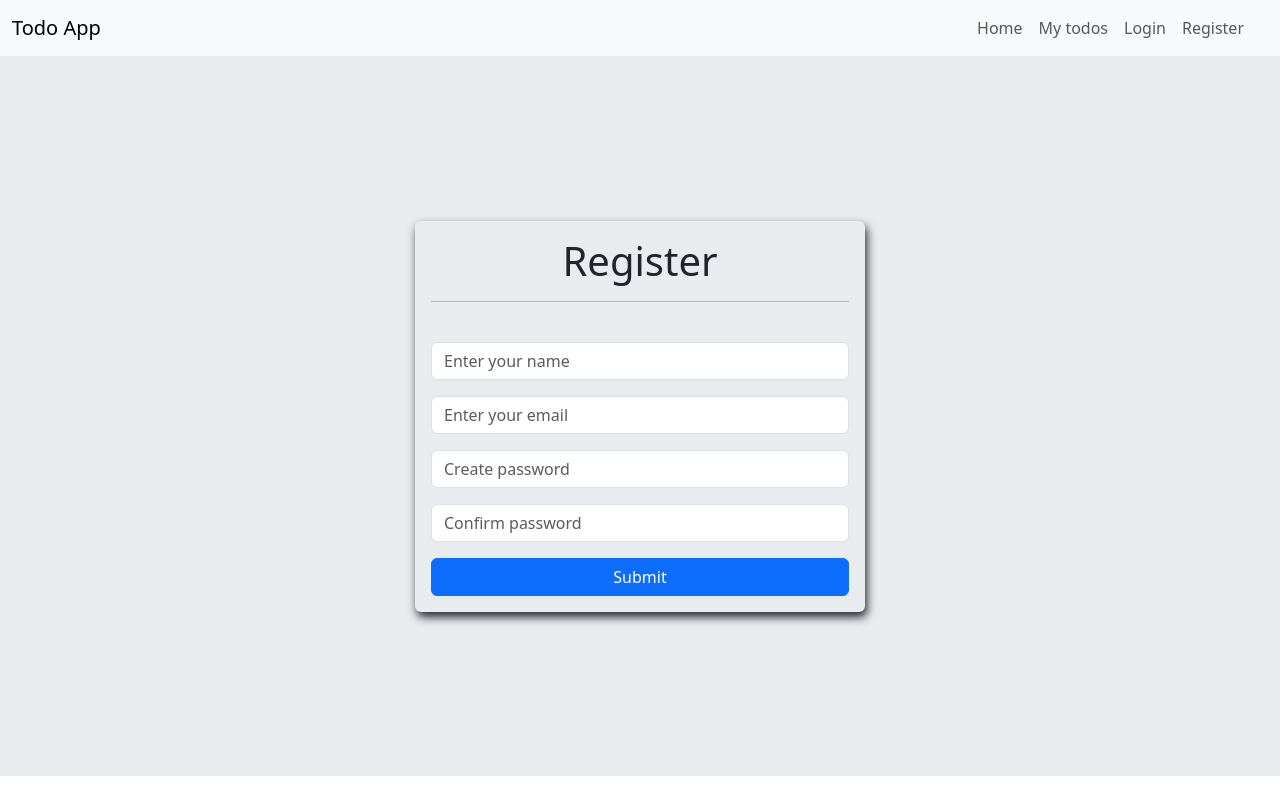
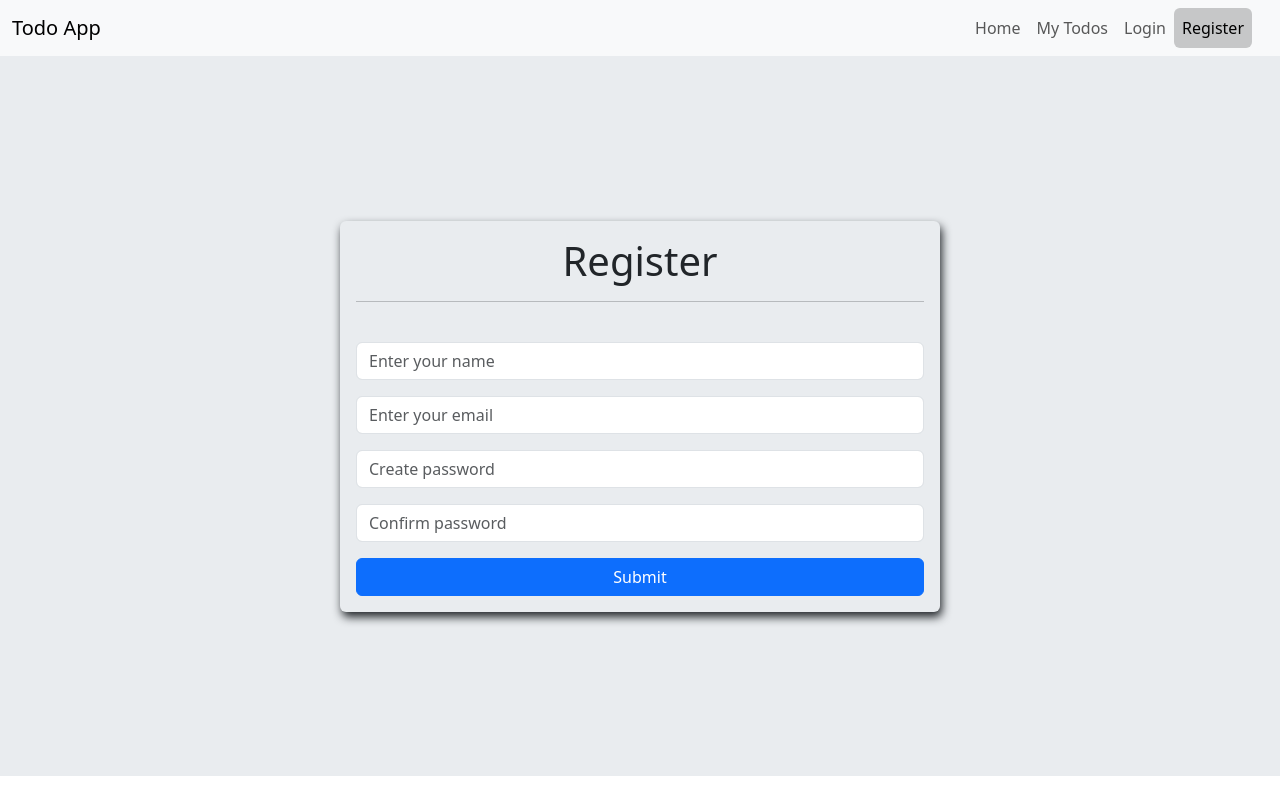
Before and after one commit to muodilo/full-stack-todo-app, a React (Create React App) app in the folder frontend/: page /sign-up in a window 1280 px wide. Built offline with nearby package versions, Linux system fonts and the light colour scheme.

Commit message:
create authSlice

```diff
--- a/frontend/src/app/store.js
+++ b/frontend/src/app/store.js
@@ -1,8 +1,9 @@
 import { configureStore } from '@reduxjs/toolkit';
+import authReducer from '../features/auth/authSlice'
 
 
 export const store = configureStore({
   reducer: {
-
+    auth:authReducer
   },
 });
--- a/frontend/src/components/Header.jsx
+++ b/frontend/src/components/Header.jsx
@@ -1,23 +1,36 @@
+import React, { useState } from 'react';
 import Container from 'react-bootstrap/Container';
 import Nav from 'react-bootstrap/Nav';
 import Navbar from 'react-bootstrap/Navbar';
 import Offcanvas from 'react-bootstrap/Offcanvas';
-import { Link } from 'react-router-dom'
-
+import { NavLink } from 'react-router-dom';
 
 function Header() {
-  const expand = 'md'
+  const expand = 'md';
+  const [showOffcanvas, setShowOffcanvas] = useState(false);
+
+  const handleToggleOffcanvas = () => {
+    setShowOffcanvas((prevShowOffcanvas) => !prevShowOffcanvas);
+  };
+
+  const handleNavItemClick = () => {
+    setShowOffcanvas(false); // Close the Offcanvas when a navigation link is clicked
+  };
+
   return (
     <>
-
       <Navbar expand={expand} className="bg-body-tertiary">
         <Container fluid>
-            <Navbar.Brand as={Link} to='/'>Todo App</Navbar.Brand>
-            <Navbar.Toggle aria-controls={`offcanvasNavbar-expand-${expand}`} />
+          <Navbar.Brand as={NavLink} to="/" activeClassName="active">
+            Todo App
+          </Navbar.Brand>
+          <Navbar.Toggle aria-controls={`offcanvasNavbar-expand-${expand}`} onClick={handleToggleOffcanvas} />
           <Navbar.Offcanvas
             id={`offcanvasNavbar-expand-${expand}`}
             aria-labelledby={`offcanvasNavbarLabel-expand-${expand}`}
             placement="end"
+            show={showOffcanvas}
+            onHide={() => setShowOffcanvas(false)}
           >
             <Offcanvas.Header closeButton>
               <Offcanvas.Title id={`offcanvasNavbarLabel-expand-${expand}`}>
@@ -26,10 +39,18 @@ function Header() {
             </Offcanvas.Header>
             <Offcanvas.Body>
               <Nav className="justify-content-end flex-grow-1 pe-3">
-                  <Nav.Link as={Link} to='/' className='btn btn-light'> Home</Nav.Link>
-                  <Nav.Link as={Link} to='/' className='btn btn-light'>My todos</Nav.Link>
-                  <Nav.Link as={Link} to='/sign-in' className='btn btn-light'>Login</Nav.Link>
-                  <Nav.Link as={Link} to='/sign-up' className='btn btn-light'>Register</Nav.Link>
+                <Nav.Link as={NavLink} to="/" activeClassName="active" className="btn btn-light" onClick={handleNavItemClick}>
+                  Home
+                </Nav.Link>
+                <Nav.Link as={NavLink} to="/my-todos" activeClassName="active" className="btn btn-light" onClick={handleNavItemClick}>
+                  My Todos
+                </Nav.Link>
+                <Nav.Link as={NavLink} to="/sign-in" activeClassName="active" className="btn btn-light" onClick={handleNavItemClick}>
+                  Login
+                </Nav.Link>
+                <Nav.Link as={NavLink} to="/sign-up" activeClassName="active" className="btn btn-light" onClick={handleNavItemClick}>
+                  Register
+                </Nav.Link>
               </Nav>
             </Offcanvas.Body>
           </Navbar.Offcanvas>
--- /dev/null
+++ b/frontend/src/features/auth/authSlice.js
@@ -0,0 +1,20 @@
+import { createSlice, createAsyncThunk } from '@reduxjs/toolkit'
+
+const initialState = {
+  user: null,
+  isLoading: false,
+  isSuccess: false,
+  isError:false
+}
+
+
+const authSlice = createSlice({
+  name: 'auth',
+  initialState,
+  reducers: {},
+  extraReducers: (builder) => {
+
+  }
+})
+
+export default authSlice.reducer
--- a/frontend/src/index.css
+++ b/frontend/src/index.css
@@ -13,3 +13,13 @@ box-sizing: border-box;
   margin: auto;
   box-shadow: 2px 5px 10px;
 }
+@media (min-width: 577px) {
+  .register {
+    width: 80%;
+  }
+}
+@media (min-width: 767px) {
+  .register {
+    width: 600px;
+  }
+}
```
Also changed, not shown: frontend/src/features/auth/authSevices.js (added). Lines whose indentation alone changed are shown as unchanged.
